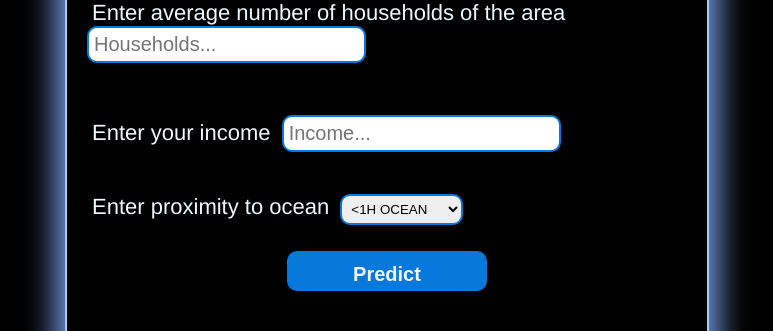
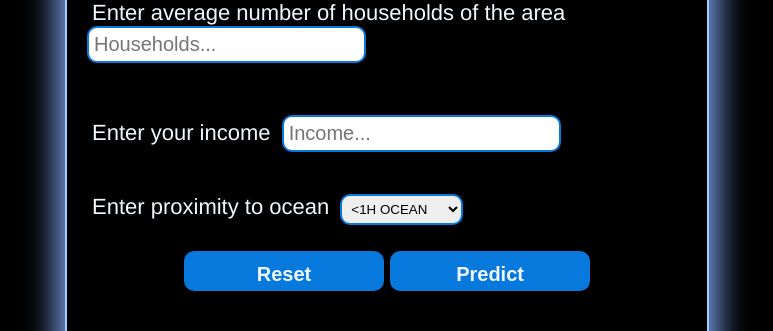
Before and after one commit to Ashmit-1/housePricePrediction, a Flask app: page / in a window 1280 px wide. Shown: the part 653-984 px from the top of the page, without its empty margins (253-1026 px from the left). Run offline with Flask 3, Linux system fonts and the light colour scheme.

```diff
--- a/templates/index.html
+++ b/templates/index.html
@@ -90,6 +90,7 @@
 
                 <br>
                 <div class="submit_but">
+                    <input type="reset" value="Reset">
                     <input type="submit" value="Predict">
                 </div>
 
```
